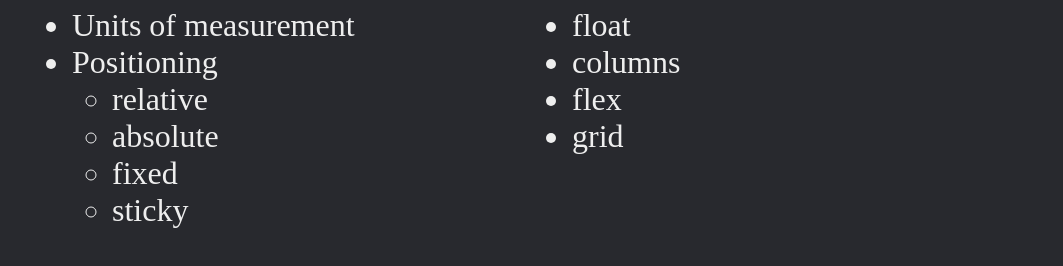
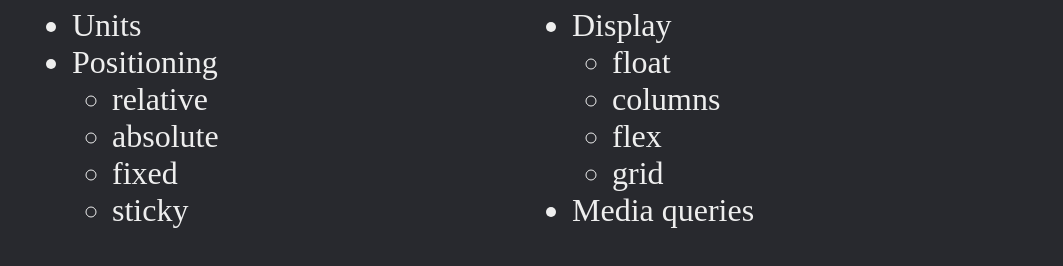
Before and after one commit to circleofconfusion/css-layout-presentation, a plain HTML site: page contents.html in a window 1280 px wide. Shown: the part 244-510 px from the top of the page, without its empty margins (108-1171 px from the left). Drawn offline with Linux system fonts and the light colour scheme.

Commit message:
Added to contents page

```diff
--- a/contents.html
+++ b/contents.html
@@ -16,7 +16,7 @@
             </h2>
             <section class="two-column">
                 <ul style="-ms-grid-column: 1;">
-                    <li>Units of measurement</li>
+                    <li>Units</li>
                     <li>Positioning</li>
                     <ul>
                         <li>relative</li>
@@ -26,10 +26,14 @@
                     </ul>
                 </ul>
                 <ul style="-ms-grid-column: 2;">
-                    <li>float</li>
-                    <li>columns</li>
-                    <li>flex</li>
-                    <li>grid</li>
+                    <li>Display</li>
+                    <ul>
+                        <li>float</li>
+                        <li>columns</li>
+                        <li>flex</li>
+                        <li>grid</li>
+                    </ul>
+                    <li>Media queries</li>
                 </ul>
             </section>
         </main>
```
